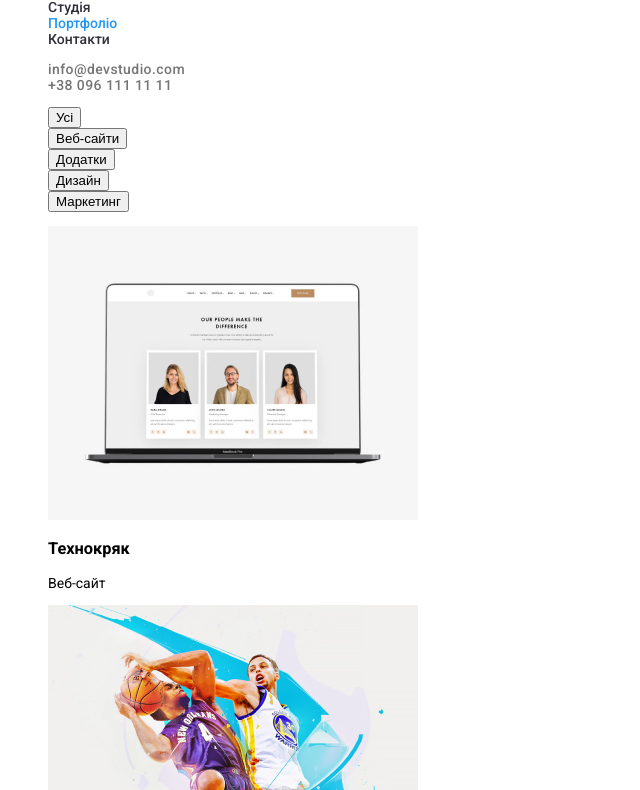
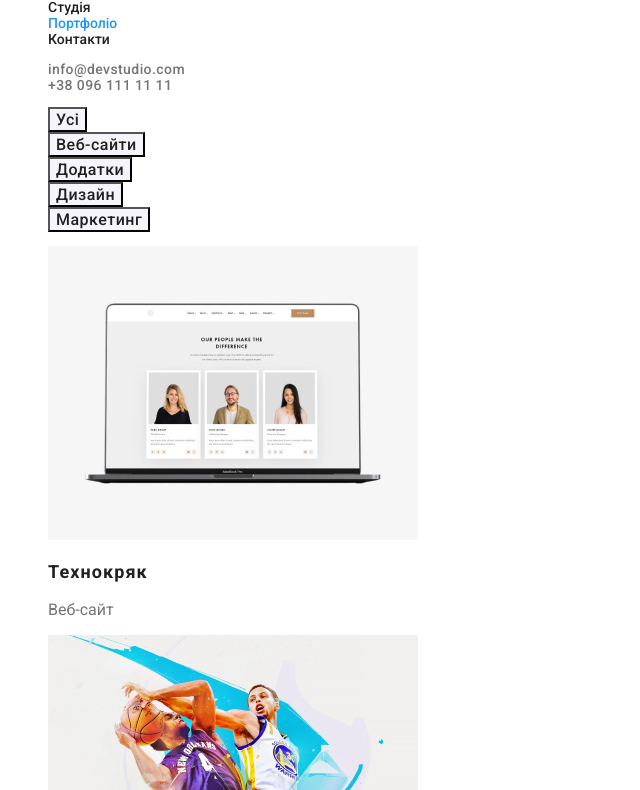
Before and after one commit to xenonsequences/kolisnichenko-dmytro-IPZ-32, a plain HTML site: page portfolio.html in a window 1280 px wide. Shown: the part 54-844 px from the top of the page, without its empty margins (0-640 px from the left). Drawn offline with Linux system fonts and the light colour scheme.

Commit message:
pravku
скинув правки

```diff
--- a/css/styles.css
+++ b/css/styles.css
@@ -27,7 +27,7 @@ li {
 
 a {
     text-decoration: none;
-    color: #2F303A;
+    color: inherit;
 }
 
 
@@ -45,6 +45,7 @@ span {
 
 .header-webstudio {
     font-family: 'Raleway', sans-serif;
+    color: #000000;
     font-size: 26px;
     font-weight: 700;
     letter-spacing: 0.03em;
@@ -61,6 +62,10 @@ span {
 .link:focus {
     color:var(--accent-color);
     transition: 300ms ease-in;
+}
+
+.link {
+    color: var(--primary-color);
 }
 
 .header-info .header-contact:hover,
@@ -136,6 +141,7 @@ h1 {
 }
 
 .button-center {
+    font-family: 'Roboto', sans-serif;
     box-sizing: border-box;
     cursor: pointer;
     border-radius: 4px;
@@ -148,6 +154,7 @@ h1 {
 }
 
 .button-center:active {
+    font-family: 'Roboto', sans-serif;
     box-sizing: border-box;
     cursor: pointer;
     border-radius: 4px;
@@ -161,6 +168,7 @@ h1 {
 }
 
 .feature-main {
+    font-family: 'Roboto', sans-serif;
     color: var(--primary-color);
     font-weight: 700;
     line-height: normal;
@@ -213,3 +221,44 @@ h1 {
     line-height: normal;
     letter-spacing: 0.48px;
 }
+
+
+/* PORTFOLIO */
+
+.buttons {
+    box-sizing: border-box;
+    cursor: pointer;
+    background-color: var(--inactive-color);
+    color: var(--primary-color);
+    text-align: center;
+    font-family: 'Roboto';
+    font-size: 16px;
+    font-weight: 500;
+    line-height: normal;
+    letter-spacing: 0.48px;
+    transition: 300ms ease-in;
+}
+
+.button-menu .buttons:hover,
+.buttons:active,
+.buttons:focus {
+    background-color: var(--accent-color);
+    color: var(--background-primary-color);
+    cursor: pointer;
+}
+
+.project-name {
+    color: var(--primary-color);
+    text-align: left;
+    font-size: 18px;
+    font-weight: 700;
+    line-height: normal;
+    letter-spacing: 1.08px;
+}
+
+.project-type {
+    color: var(--secondary-color);
+    font-size: 16px;
+    font-weight: 400;
+    line-height: normal;
+}
```
